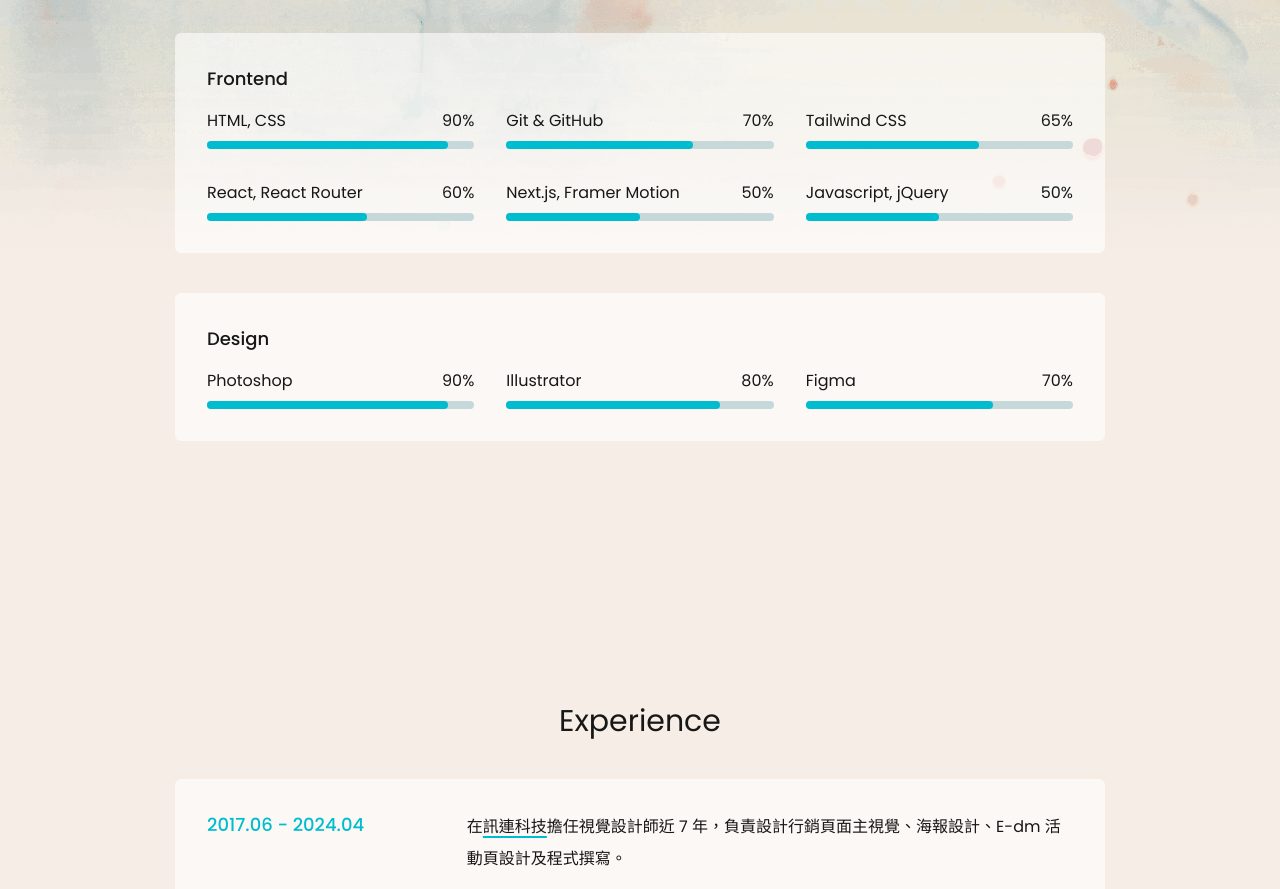
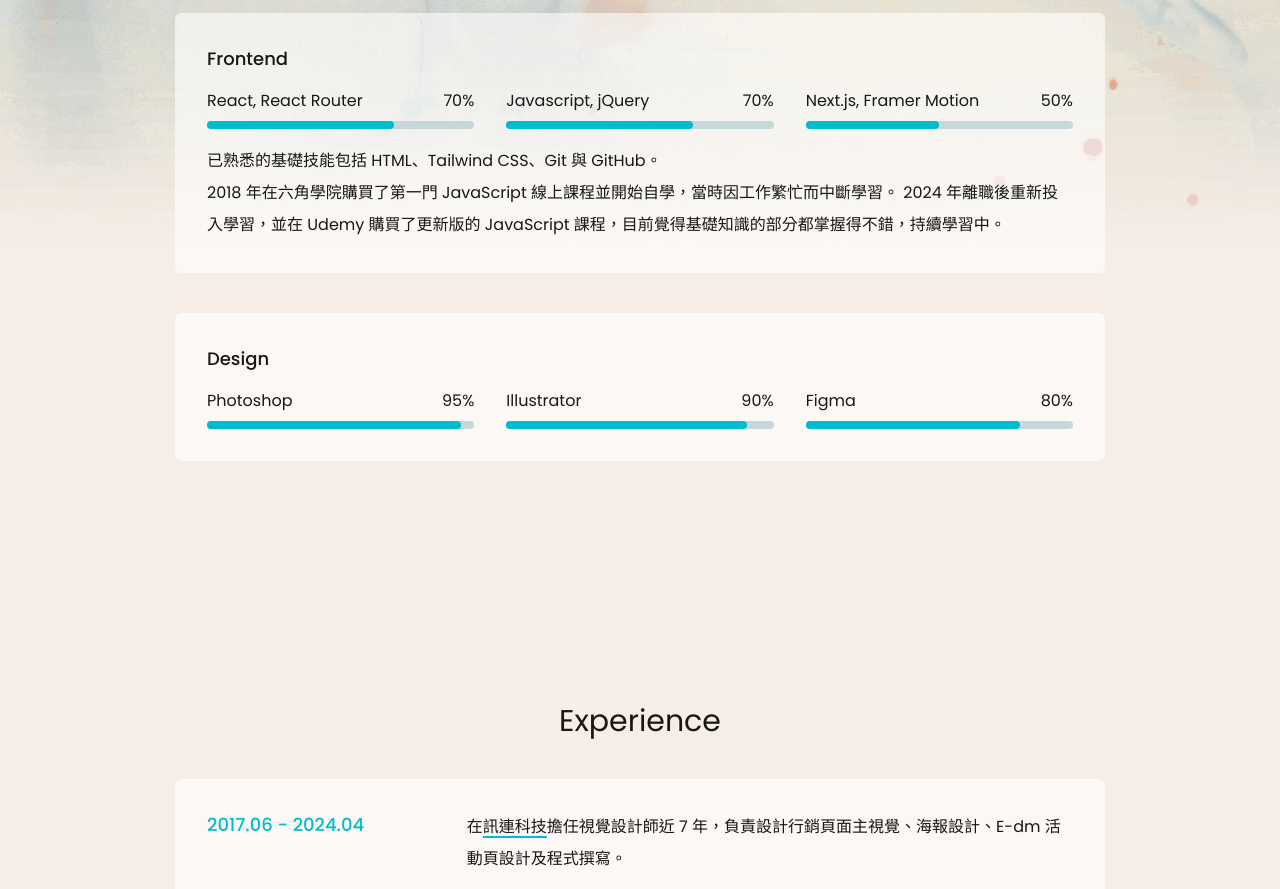
Before and after one commit to shelley816/shelley_website, a Next.js app: page / in a window 1280 px wide. Shown: the part 2617-3506 px from the top of the page. Built offline with nearby package versions, Linux system fonts and the light colour scheme.

Commit message:
Modified front-end content.

```diff
--- a/components/Skills.js
+++ b/components/Skills.js
@@ -43,7 +43,9 @@ export default function Skills() {
         <div className="outer-wrapper">
           <h2>
             Skills
-            <span className="block text-base mx-4 mt-2">顯示比例依工具熟練度調整，越熟悉的工具數值越高。</span>
+            <span className="block text-base mx-4 mt-2">
+              顯示比例依工具熟練度調整，越熟悉的工具數值越高。
+            </span>
           </h2>
           <div className="w-11/12 max-w-110 md:max-w-full lg:w-9/12 mt-10 flex flex-col items-center gap-10">
             <div className="skills-wrapper">
@@ -55,6 +57,15 @@ export default function Skills() {
                     <SkillBar key={index} name={item.name} level={item.level} />
                   ))}
               </ul>
+              <p className="text-base/8 mt-4">
+                已熟悉的基礎技能包括 HTML、Tailwind CSS、Git 與 GitHub。
+                <br />
+                2018 年在六角學院購買了第一門 JavaScript
+                線上課程並開始自學，當時因工作繁忙而中斷學習。 2024
+                年離職後重新投入學習，並在 Udemy 購買了更新版的 JavaScript
+                課程，目前覺得基礎知識的部分都掌握得不錯，持續學習中。
+                <br />
+              </p>
             </div>
             <div className="skills-wrapper">
               <h3>Design</h3>
--- a/components/store/Skills.js
+++ b/components/store/Skills.js
@@ -1,47 +1,47 @@
 export const skills = [
-  {
-    sort: "frontend",
-    name: "HTML, CSS",
-    level: 90,
-  },
-  {
-    sort: "frontend",
-    name: "Git & GitHub",
-    level: 70,
-  },
-  {
-    sort: "frontend",
-    name: "Tailwind CSS",
-    level: 65,
-  },
+  // {
+  //   sort: "frontend",
+  //   name: "HTML, CSS",
+  //   level: 90,
+  // },
+  // {
+  //   sort: "frontend",
+  //   name: "Git & GitHub",
+  //   level: 70,
+  // },
+  // {
+  //   sort: "frontend",
+  //   name: "Tailwind CSS",
+  //   level: 70,
+  // },
   {
     sort: "frontend",
     name: "React, React Router",
-    level: 60,
+    level: 70,
   },
   {
     sort: "design",
     name: "Photoshop",
+    level: 95,
+  },
+  {
+    sort: "frontend",
+    name: "Javascript, jQuery",
+    level: 70,
+  },
+  {
+    sort: "design",
+    name: "Illustrator",
     level: 90,
+  },
+  {
+    sort: "design",
+    name: "Figma",
+    level: 80,
   },
   {
     sort: "frontend",
     name: "Next.js, Framer Motion",
     level: 50,
   },
-  {
-    sort: "frontend",
-    name: "Javascript, jQuery",
-    level: 50,
-  },
-  {
-    sort: "design",
-    name: "Illustrator",
-    level: 80,
-  },
-  {
-    sort: "design",
-    name: "Figma",
-    level: 70,
-  },
 ];
```
